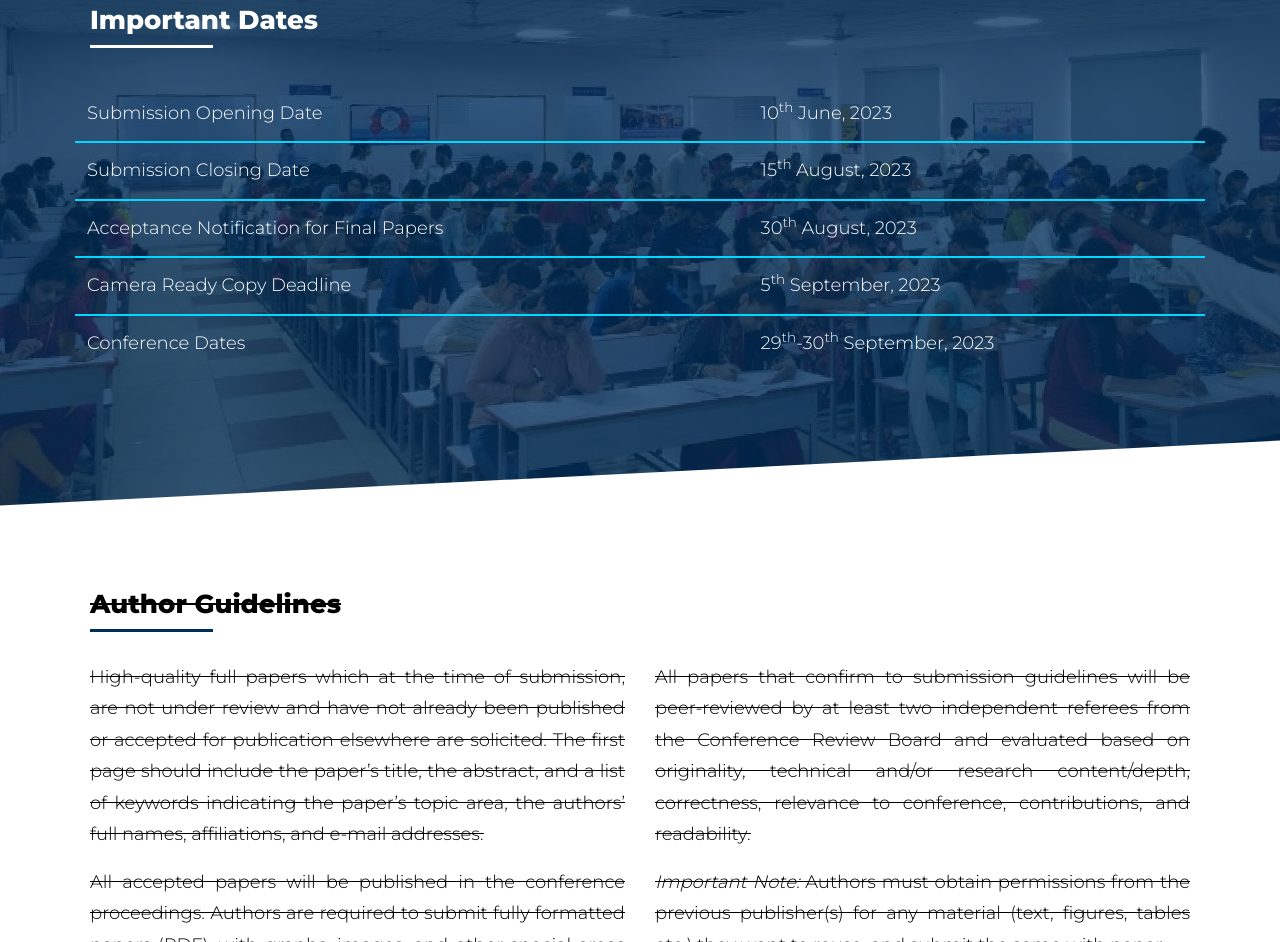
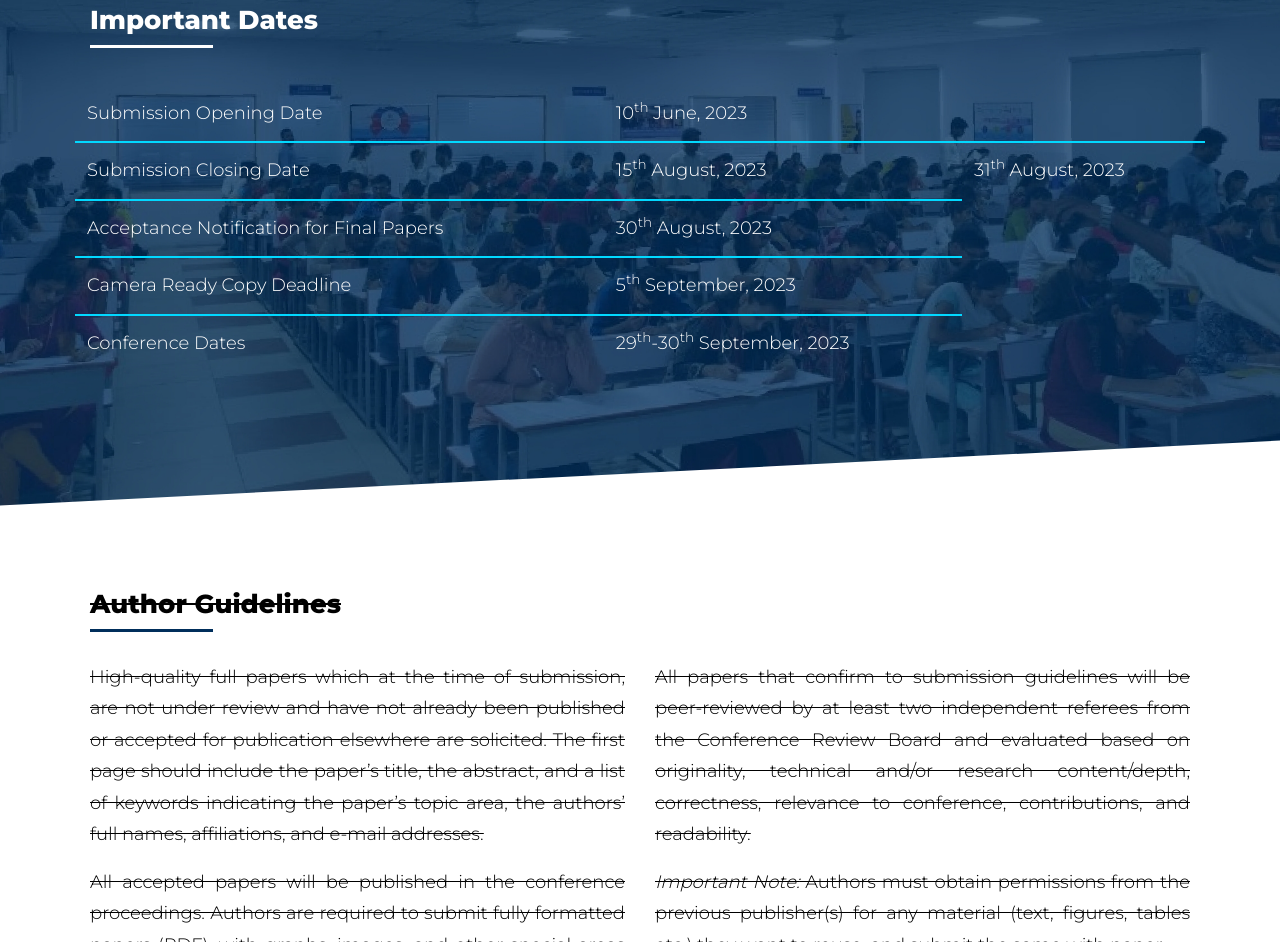
Before and after one commit to Dr-Ashwani-Kumar/ICAIDS2023, a plain HTML site: page index.html in a window 1280 px wide. Shown: the part 5734-6676 px from the top of the page. Drawn offline with Linux system fonts and the light colour scheme.

Commit message:
Update index.html

```diff
--- a/index.html
+++ b/index.html
@@ -818,6 +818,7 @@ Codes, Encoding Schemes, Image Processing with SNN</p>
         <tr>
           <td>Submission Closing Date</td>
          <s> <td>15<sup>th</sup> August, 2023</td> <s>
+           <td>31<sup>th</sup> August, 2023</td>
         </tr>
         <tr>
           <td>Acceptance Notification for Final Papers</td>
```
